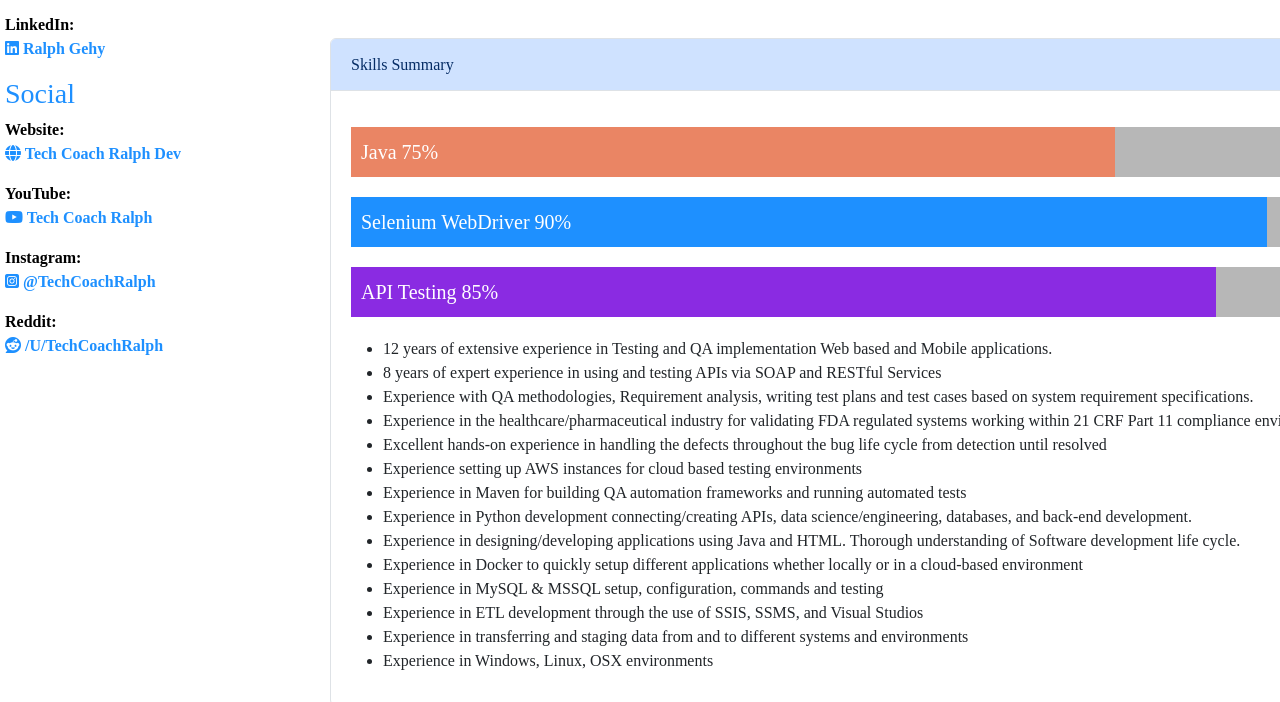
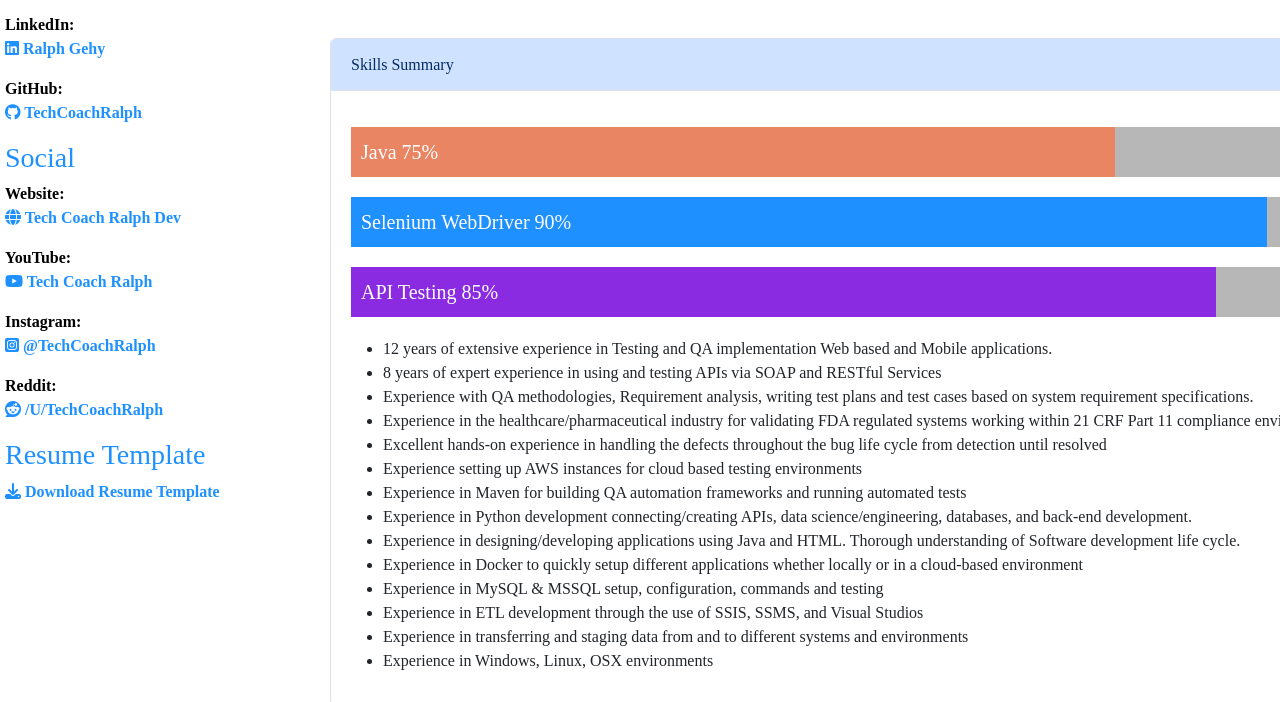
Before and after one commit to techcoachralph/bag-chasers-resume-template, a plain HTML site: page index.html in a window 1280 px wide. Shown: the part 443-1145 px from the top of the page. Drawn offline with nearby package versions, Linux system fonts and the light colour scheme.

Commit message:
added link to github and to download the resume template

```diff
--- a/index.html
+++ b/index.html
@@ -38,6 +38,11 @@
                     <br /><a href="https://www.linkedin.com/in/ralphgehy" target="_blank"><i class="fa-brands fa-linkedin"></i> Ralph Gehy</a>
                     </p>
 
+
+                    <p>GitHub:
+                        <br /><a href="https://www.github.com/techcoachralph" target="_blank"><i class="fa-brands fa-github"></i> TechCoachRalph</a>
+                    </p>
+
                     <h3>Social</h3>
                     <p>Website:
                         <br /><a href="https://www.techcoachralph.dev" target="_blank"><i class="fa-solid fa-globe"></i> Tech Coach Ralph Dev</a>
@@ -53,6 +58,9 @@
 
                     <p>Reddit:
                     <br /><a href="https://www.reddit.com/user/techcoachralph" target="_blank"><i class="fa-brands fa-reddit"></i>  /U/TechCoachRalph</a>
+                    </p>
+                    <h3>Resume Template</h3>
+                    <p><a href="https://github.com/techcoachralph/bag-chasers-resume-template/archive/refs/heads/main.zip" target="_blank"><i class="fa-solid fa-download"></i>  Download Resume Template</a>
                     </p>
                 </div>
                 </div>
```
